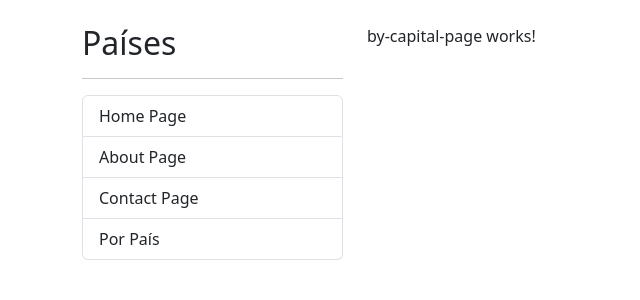
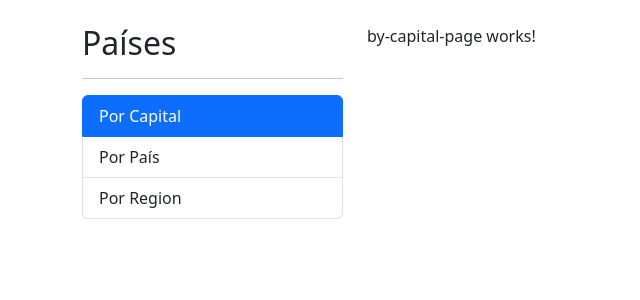
Before and after one commit to IPRIESPM/Country-app, an Angular app: page /countries/by-capital in a window 1280 px wide. Shown: the top 300 px of the page, without its empty margins (0-640 px from the left). Built offline with nearby package versions, Linux system fonts and the light colour scheme.

Commit message:
fix(app): :bug: change principal routes and nav-component

```diff
--- a/src/app/countries/countries-routing.module.ts
+++ b/src/app/countries/countries-routing.module.ts
@@ -22,7 +22,7 @@ const routes: Routes = [
   },
   {
     path: '**',
-    redirectTo: 'by-country'
+    redirectTo: 'by-capital'
   }
 ]
 
--- a/src/app/shared/components/sidebar/sidebar.component.html
+++ b/src/app/shared/components/sidebar/sidebar.component.html
@@ -1,16 +1,13 @@
 <h2>Países</h2>
 <hr />
 <ul class="list-group">
-  <li routerLink="" routerLinkActive="active" [routerLinkActiveOptions]="{ exact: true }" class="list-group-item">
-    Home Page
-  </li>
-  <li routerLink="about" routerLinkActive="active" class="list-group-item">
-    About Page
-  </li>
-  <li routerLink="contact" routerLinkActive="active" class="list-group-item">
-    Contact Page
+  <li routerLink="countries/by-capital" routerLinkActive="active" class="list-group-item">
+    Por Capital
   </li>
   <li routerLink="countries/by-country" routerLinkActive="active" class="list-group-item">
     Por País
   </li>
+  <li routerLink="countries/by-region" routerLinkActive="active" class="list-group-item">
+    Por Region
+  </li>
 </ul>
```
Also changed, not shown: src/app/app-routing.module.ts (+7 -7 lines).
